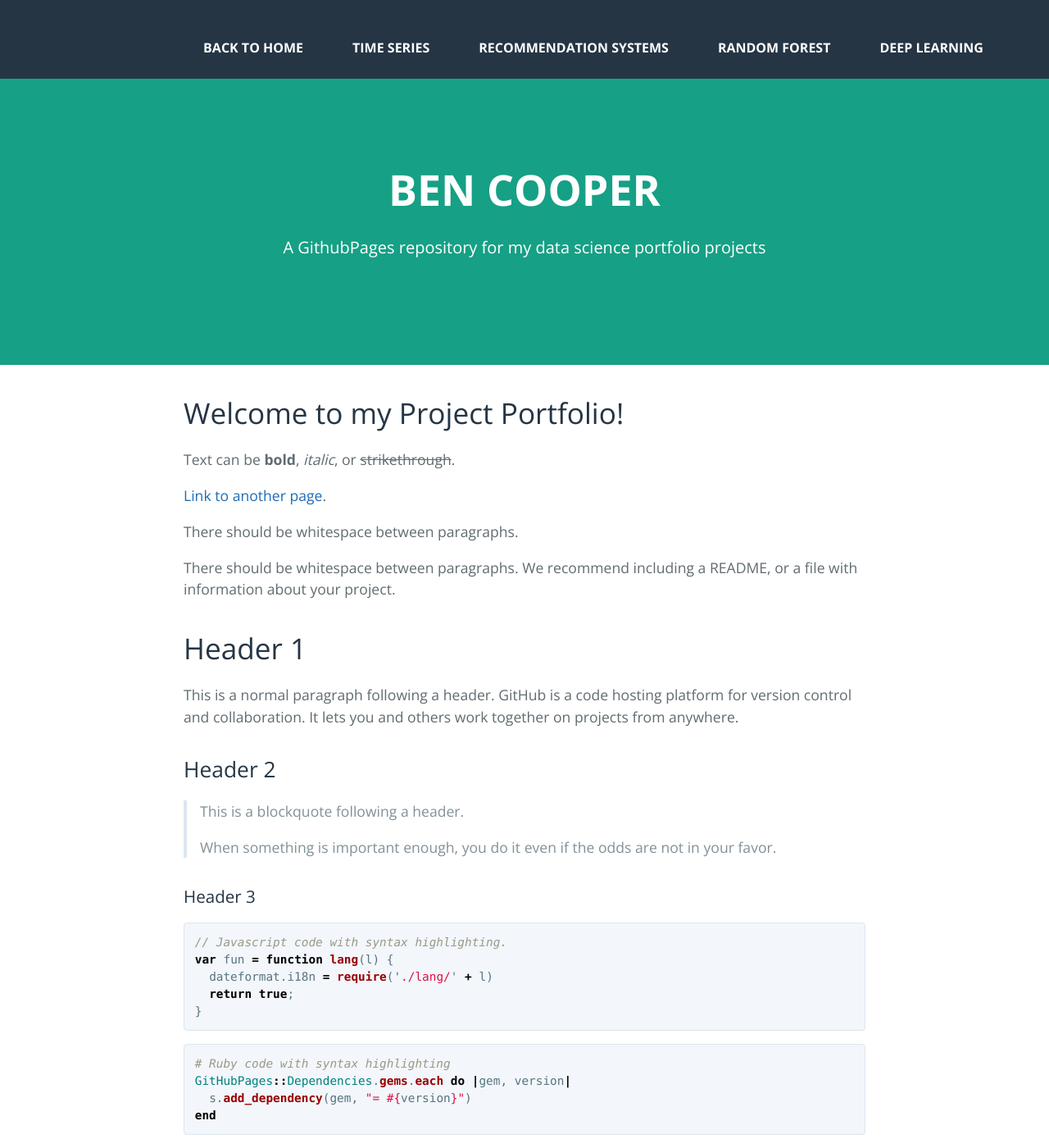
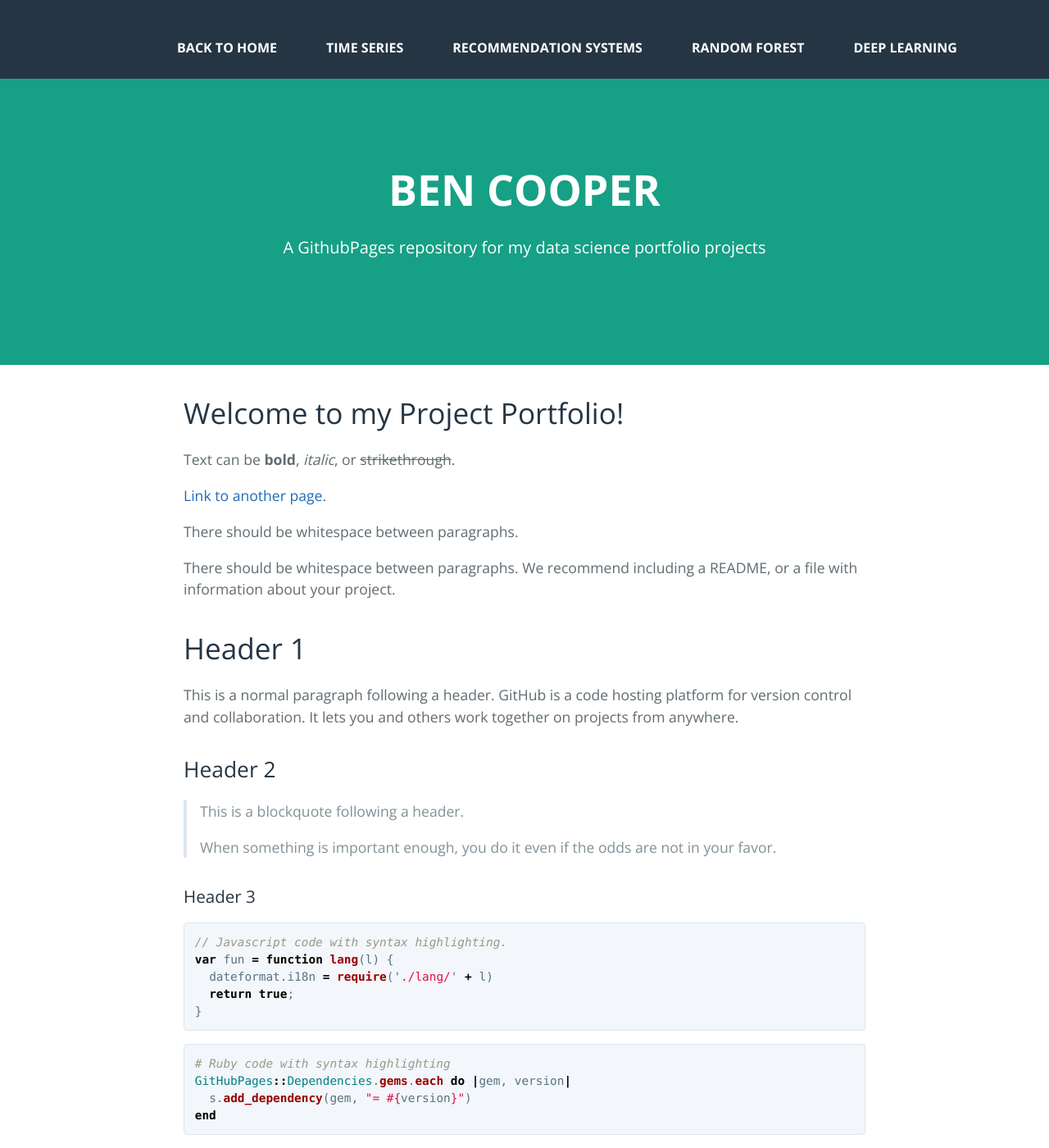
Before and after one commit to benjamin-j-cooper/benjamin-j-cooper.github.io, a Jekyll site: the page built from docs/index.md, in a window 1280 px wide and 1400 px high. Shown: the whole window at 82% size. Built offline with Jekyll 4.4.1, drawn with Linux system fonts in a browser that asks for light colours; nearby versions of some CDN libraries.

Commit message:
troubleshooting header, centering text

```diff
--- a/docs/_sass/jekyll-theme-cayman.scss
+++ b/docs/_sass/jekyll-theme-cayman.scss
@@ -468,7 +468,7 @@ a {
   z-index: 1030;
 
   @include large {
-    padding: 2rem 4rem 4rem;
+    padding: 2rem 2rem 4rem;
   }
 
   @include medium {
```
